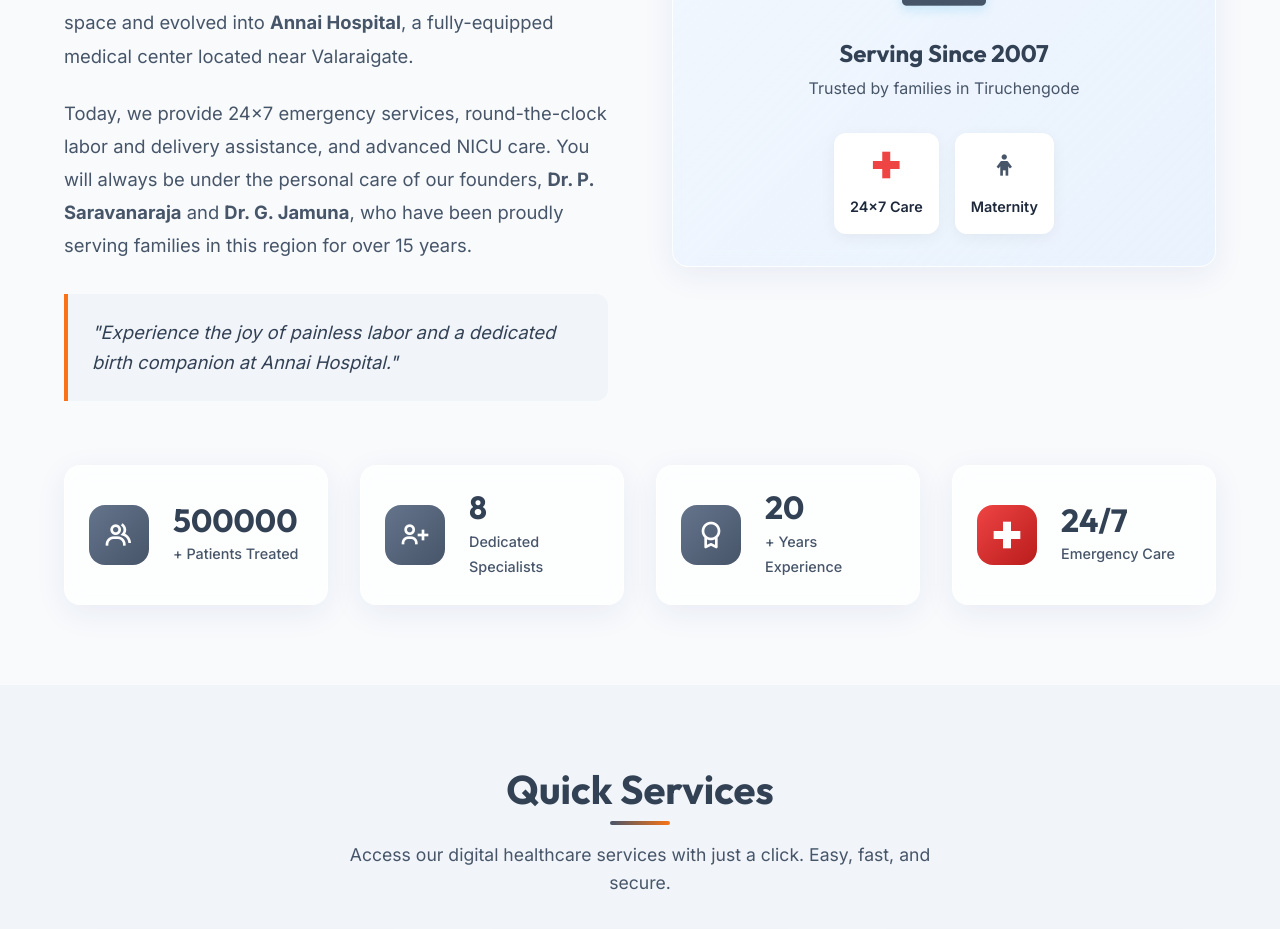
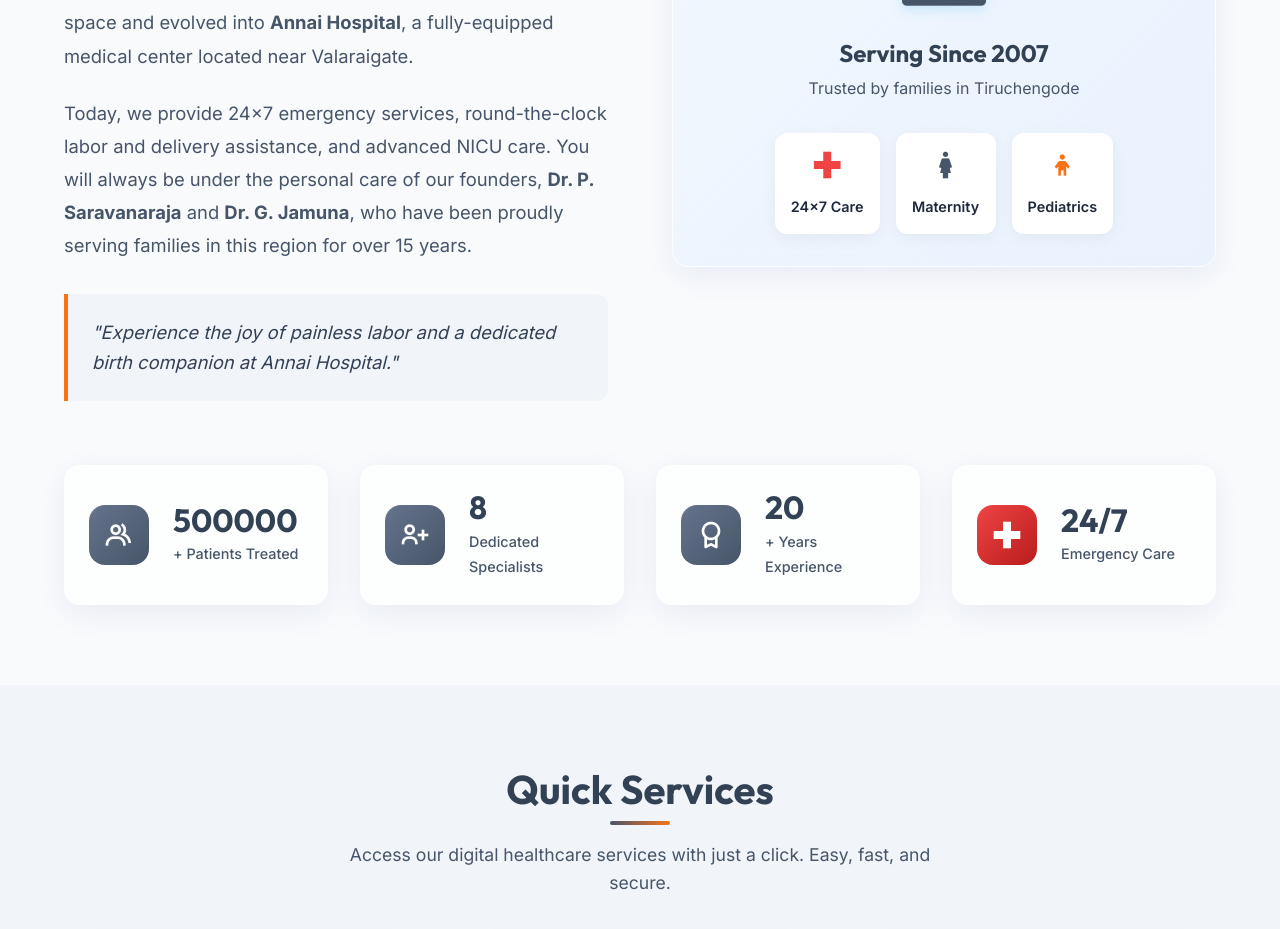
Before and after one commit to jaiyandhas/annaihospital, a React (Vite) app: page / in a window 1280 px wide. Shown: the part 1200-2129 px from the top of the page. Built offline with nearby package versions, Linux system fonts and the light colour scheme.

Commit message:
style: expand legacy badges to include Pediatrics alongside Maternity

```diff
--- a/src/pages/Home.jsx
+++ b/src/pages/Home.jsx
@@ -93,14 +93,18 @@
             <i className='bx bx-building-house' style={{ fontSize: '7rem', color: 'var(--primary)', marginBottom: '1.5rem', filter: 'drop-shadow(0 4px 6px rgba(14, 165, 233, 0.2))' }}></i>
             <h3 style={{ color: 'var(--primary-dark)', textAlign: 'center', fontSize: '1.5rem' }}>Serving Since 2007</h3>
             <p style={{ color: 'var(--text-secondary)', textAlign: 'center', marginTop: '0.5rem' }}>Trusted by families in Tiruchengode</p>
-            <div style={{ display: 'flex', gap: '1rem', marginTop: '2rem' }}>
-               <div style={{ textAlign: 'center', background: 'white', padding: '1rem', borderRadius: '12px', boxShadow: '0 4px 15px rgba(0,0,0,0.05)' }}>
+            <div style={{ display: 'flex', flexWrap: 'wrap', justifyContent: 'center', gap: '1rem', marginTop: '2rem' }}>
+               <div style={{ textAlign: 'center', background: 'white', padding: '1rem', borderRadius: '12px', boxShadow: '0 4px 15px rgba(0,0,0,0.05)', minWidth: '100px' }}>
                   <i className='bx bx-plus-medical' style={{ fontSize: '2rem', color: 'var(--danger-color)' }}></i>
                   <p style={{ fontWeight: 600, marginTop: '0.5rem', fontSize: '0.9rem' }}>24x7 Care</p>
                </div>
-               <div style={{ textAlign: 'center', background: 'white', padding: '1rem', borderRadius: '12px', boxShadow: '0 4px 15px rgba(0,0,0,0.05)' }}>
-                  <i className='bx bx-child' style={{ fontSize: '2rem', color: 'var(--primary)' }}></i>
+               <div style={{ textAlign: 'center', background: 'white', padding: '1rem', borderRadius: '12px', boxShadow: '0 4px 15px rgba(0,0,0,0.05)', minWidth: '100px' }}>
+                  <i className='bx bx-female' style={{ fontSize: '2rem', color: 'var(--primary)' }}></i>
                   <p style={{ fontWeight: 600, marginTop: '0.5rem', fontSize: '0.9rem' }}>Maternity</p>
+               </div>
+               <div style={{ textAlign: 'center', background: 'white', padding: '1rem', borderRadius: '12px', boxShadow: '0 4px 15px rgba(0,0,0,0.05)', minWidth: '100px' }}>
+                  <i className='bx bx-child' style={{ fontSize: '2rem', color: 'var(--accent)' }}></i>
+                  <p style={{ fontWeight: 600, marginTop: '0.5rem', fontSize: '0.9rem' }}>Pediatrics</p>
                </div>
             </div>
           </div>
```
